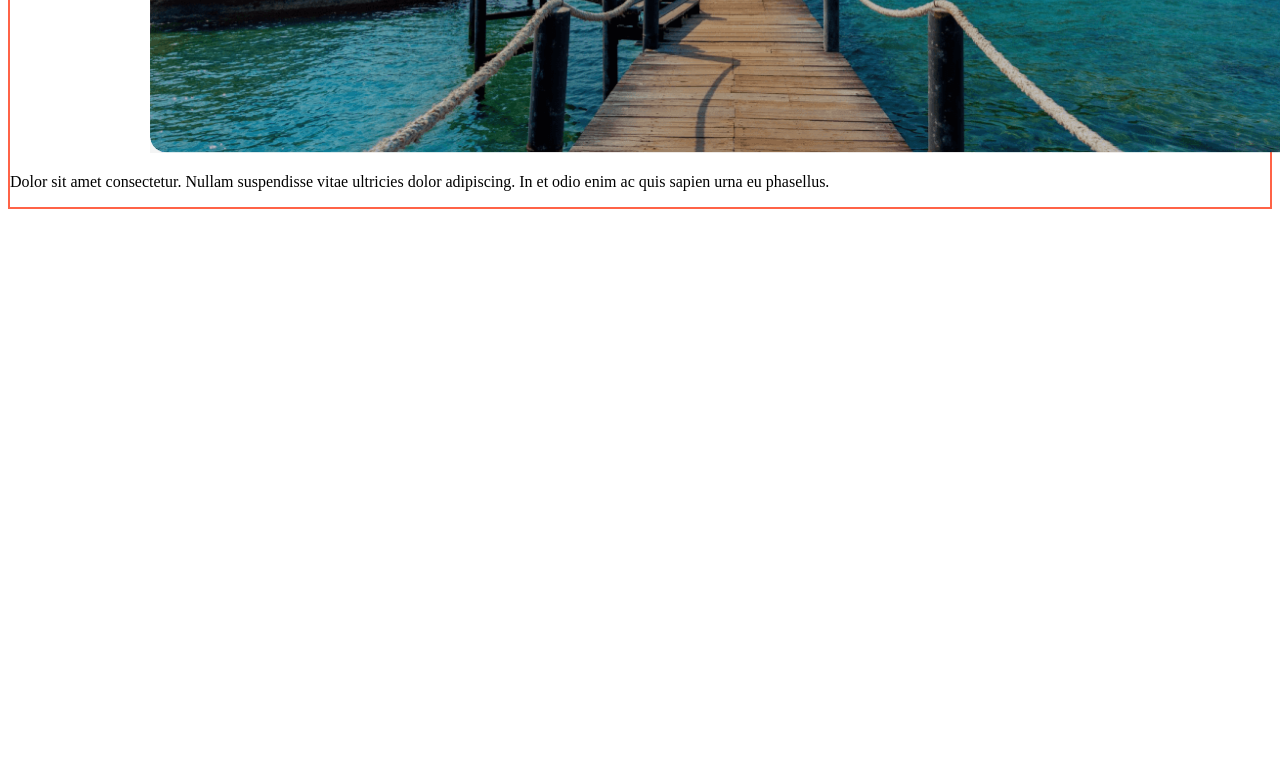
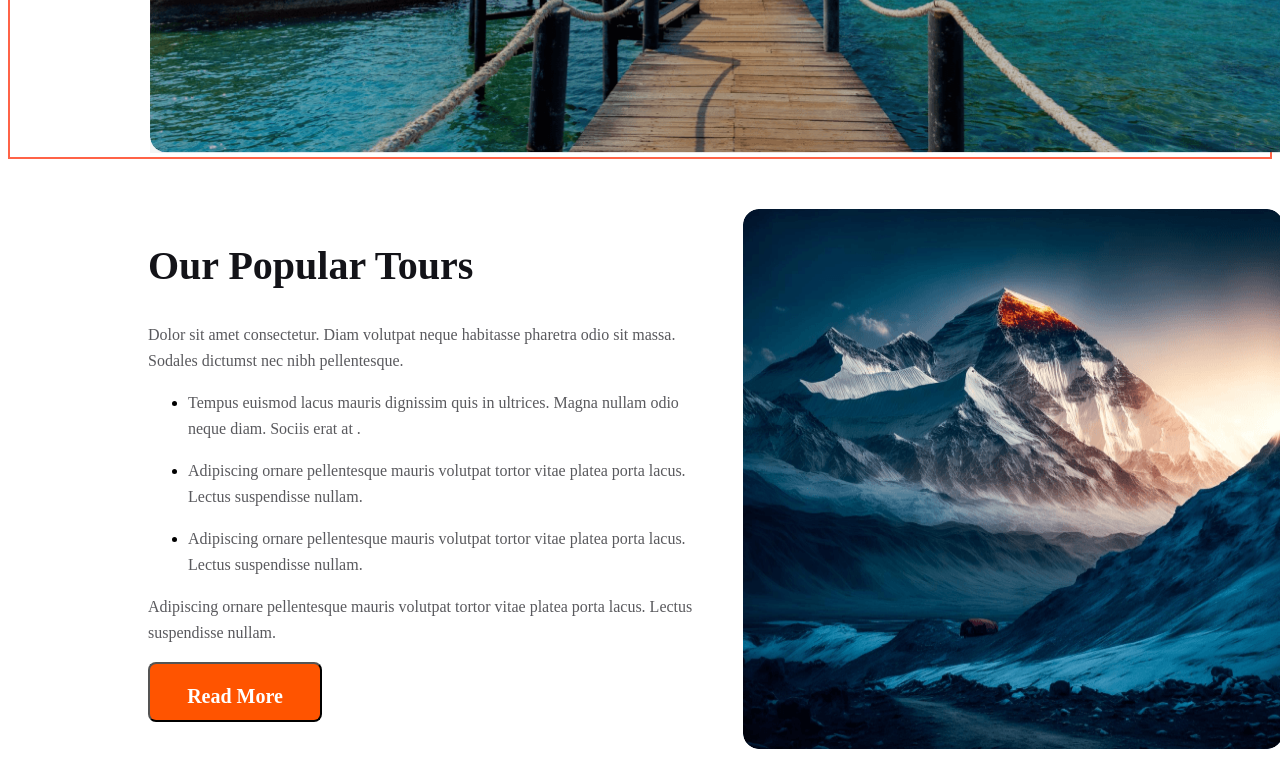
Before and after one commit to aynururme/dream-the-destination-tour, a plain HTML site: page index.html in a window 1280 px wide. Shown: the part 601-1362 px from the top of the page. Before the commit the page ends 818 px from the top, so only its background shows below. Drawn offline with Linux system fonts and the light colour scheme.

Commit message:
popular tours section done

```diff
--- a/index.html
+++ b/index.html
@@ -6,6 +6,8 @@
     <meta name="viewport" content="width=device-width, initial-scale=1.0">
     <title>Dream The Destination Tour</title>
     <link rel="stylesheet" href="style.css">
+    <link rel="stylesheet" href="https://cdnjs.cloudflare.com/ajax/libs/font-awesome/4.7.0/css/font-awesome.min.css">
+
 </head>
 
 <body>
@@ -29,12 +31,63 @@
             <h2 class="banner-title">Explore Your Travel</h2>
             <p class="banner-description">Dolor sit amet consectetur. Nullam suspendisse vitae ultricies dolor
                 adipiscing. In et odio enim ac quis sapien urna eu phasellus.</p>
+            <!-- <div class="input-container">
+                <ul>
+                    <li>
+                        <label class="where-go" for="places">Where go</label>
+                        <select id="places" name="places">
+                        </select>
+                    </li>
+                    <li>
+                        <label class="where-go" for="places">When</label>
+                        <select id="places" name="places">
+                        </select>
+                    </li>
+                    <li>
+                        <label class="where-go" for="places">Select Type</label>
+                        <select id="places" name="places">
+                        </select>
+                    </li>
+                    <li id="find">
+                        <input type="text" placeholder="Find Now" name="search">
+                        <button type="submit"><i class="fa fa-search"></i></button>
+                    </li>
 
+                </ul>
+
+            </div> -->
 
         </div>
 
     </header>
     <main>
+        <div class="popular-tours">
+            <div class="tour-details">
+                <h2 class="title">Our Popular Tours</h2>
+                <p class="description">Dolor sit amet consectetur. Diam volutpat neque habitasse pharetra odio sit
+                    massa. Sodales dictumst nec nibh pellentesque.</p>
+                <ul>
+                    <li>
+                        <p class="list-1">Tempus euismod lacus mauris dignissim quis in ultrices. Magna nullam odio neque diam. Sociis
+                            erat at .</p>
+                    </li>
+                    <li>
+                        <p class="list-1">Adipiscing ornare pellentesque mauris volutpat tortor vitae platea porta lacus. Lectus
+                            suspendisse nullam.</p>
+                    </li>
+                    <li>
+                        <p class="list-1">Adipiscing ornare pellentesque mauris volutpat tortor vitae platea porta lacus. Lectus
+                            suspendisse nullam.</p>
+                    </li>
+                </ul>
+                <p class="description">Adipiscing ornare pellentesque mauris volutpat tortor vitae platea porta lacus.
+                    Lectus suspendisse nullam.</p>
+                <button class="read-more"><p class="read-button">Read More</p></button>
+            </div>
+            <div>
+                <img  class="tour-image" src="Images/Rectangle 4.png" alt="">
+            </div>
+        </div>
 
     </main>
     <footer>
--- a/style.css
+++ b/style.css
@@ -1,8 +1,17 @@
+/* body part */
 body {
     background-color: white;
+    max-width: 1440px;
+
 }
 
+header {
+    border: 2px solid tomato;
 
+
+}
+
+/* nav section starts*/
 .logo {
     display: flex;
     justify-content: space-between;
@@ -35,13 +44,6 @@ nav li a {
     font-style: normal;
     font-weight: 400;
     line-height: normal;
-}
-
-header {
-    max-width: 1440px;
-    border: 2px solid tomato;
-
-
 }
 
 .nav-title {
@@ -78,6 +80,7 @@ header {
     line-height: normal;
 }
 
+/* nav secyion ends*/
 .banner-image {
     width: 1170px;
     height: 500px;
@@ -88,18 +91,148 @@ header {
     padding: 0 140px;
     filter: brightness(75%);
 }
-.banner-title{
+
+.banner-title {
     color: #FFF;
     font-family: Mulish;
     font-size: 64px;
     font-style: normal;
-font-weight: 800;
+    font-weight: 800 bold;
     line-height: normal;
     text-align: center;
+
+
+
     position: absolute;
 
     padding-top: 106px;
-padding-left: 387px;
+    padding-left: 287px;
     top: 30%;
     left: 10%;
 }
+
+.banner-description {
+    color: #FFF;
+    text-align: center;
+    font-family: Mulish;
+    font-size: 16px;
+    font-style: normal;
+    font-weight: 400;
+    line-height: 26px;
+    /* 162.5% */
+    position: absolute;
+
+    padding-top: 210px;
+    padding-left: 247px;
+    top: 40%;
+    left: 10%;
+    width: 676px;
+    height: 52px;
+}
+
+/* input container */
+.input-container {
+    /* display: inline-flex;
+    padding: 16px;
+    align-items: flex-start;
+    gap: 24px;
+    border-radius: 8px; */
+    /* background: rgba(176, 35, 35, 0.3); */
+    /* position: absolute; */
+    top: 60%;
+    left: 5%;
+    padding-top: 310px;
+    padding-left: 185px;
+    padding-bottom: 106px;
+    width: 800px;
+    height: 4px;
+}
+
+.where-go {
+    width: 174px;
+    height: 52px;
+    flex-shrink: 0;
+    border-radius: 8px;
+    background: #FFF;
+    /* color: rgba(19, 19, 24, 0.50);
+    /* text-align: center; */
+    font-family: Mulish;
+    font-size: 16px;
+    font-style: normal;
+    font-weight: 400;
+    line-height: normal;
+    */
+}
+
+#find {
+    width: 174px;
+    height: 52px;
+    flex-shrink: 0;
+    border-radius: 8px;
+    background: #FF5400;
+}
+
+/* input container */
+.popular-tours {
+    display: flex;
+    margin-top: 50px;
+    padding-left: 140px;
+    gap: 20px;
+}
+
+.title {
+    color: #131318;
+    font-family: Mulish;
+    font-size: 40px;
+    font-style: normal;
+    font-weight: 800;
+    line-height: normal;
+    padding-left: 0;
+}
+
+.description {
+    color: rgba(19, 19, 24, 0.70);
+    font-family: Mulish;
+    font-size: 16px;
+    font-style: normal;
+    font-weight: 400;
+    line-height: 26px;
+    /* 162.5% */
+    width: 575px;
+}
+
+.list-1 {
+    width: 500px;
+    color: rgba(19, 19, 24, 0.70);
+    font-family: Mulish;
+    font-size: 16px;
+    font-style: normal;
+    font-weight: 400;
+    line-height: 26px;
+    /* 162.5% */
+}
+
+.tour-image {
+    width: 540px;
+    height: 540px;
+    flex-shrink: 0;
+    border-radius: 16px;
+    /* background: url(<path-to-image>), lightgray 50% / cover no-repeat; */
+}
+
+.read-more {
+    width: 174px;
+    height: 60px;
+    flex-shrink: 0;
+    border-radius: 8px;
+    background: #FF5400;
+}
+.read-button{
+    color: #FFF;
+text-align: center;
+font-family: Mulish;
+font-size: 20px;
+font-style: normal;
+font-weight: 800;
+line-height: normal;
+}
```
Lines whose indentation alone changed are shown as unchanged.
